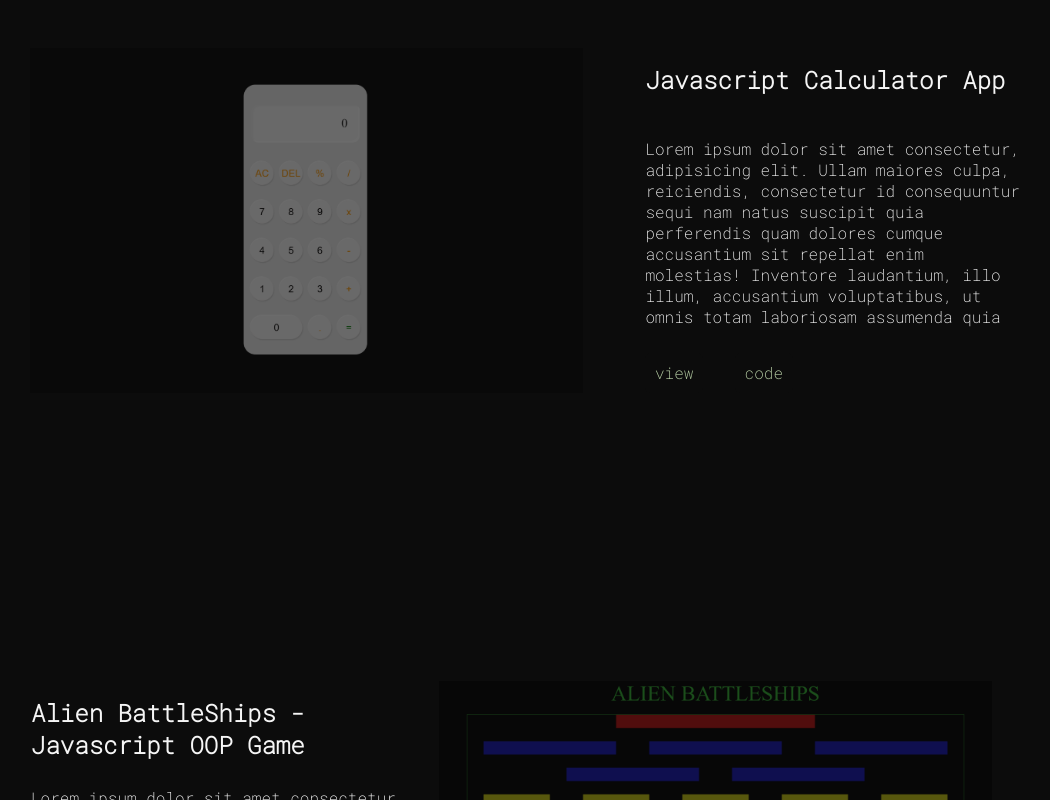
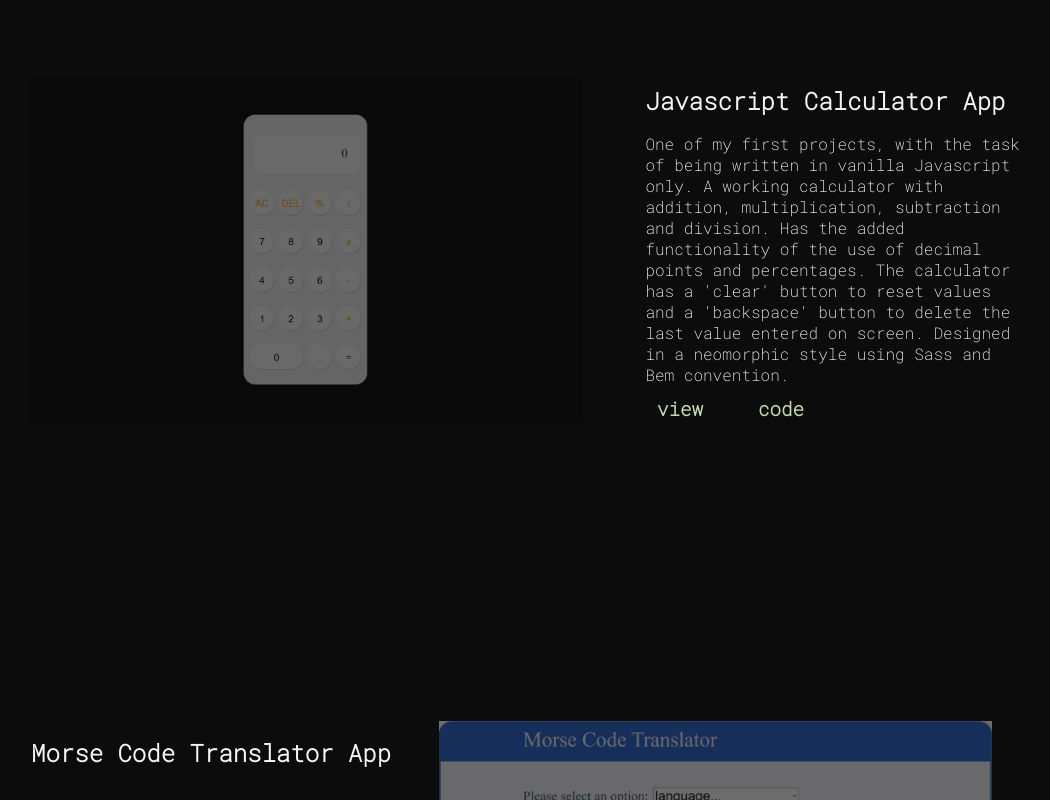
Before and after one commit to tonylubin/portfolio-react, a React (Create React App) app: page / in a window 1280 px wide. Shown: the part 3180-3980 px from the top of the page, without its empty margins (129-1179 px from the left). Built offline with nearby package versions, Linux system fonts and the light colour scheme.

Commit message:
extracted data to external file

```diff
--- a/src/Components/About/About.jsx
+++ b/src/Components/About/About.jsx
@@ -3,6 +3,7 @@ import styles from "./About.module.scss";
 import SectionHeader from "../SectionHeader/SectionHeader";
 
 const About = () => {
+
   return (
     <section className={styles.aboutSection} id="about">
       <SectionHeader heading="About" />
--- a/src/Components/Button/Button.module.scss
+++ b/src/Components/Button/Button.module.scss
@@ -6,13 +6,13 @@
   border: none;
   border-radius: 5px;
   padding: 0.6em;
-  font-size: 1rem;
+  font-size: 1.2rem;
+  font-weight: 700;
 }
 
 .baseBtn:hover {
     cursor: pointer;
     transform: scale(1.2);
-    font-weight: bold;
 }
 
 .iconBtn {
--- a/src/Components/ProjectCard/ProjectCard.jsx
+++ b/src/Components/ProjectCard/ProjectCard.jsx
@@ -18,10 +18,10 @@ const ProjectCard = (props) => {
         <h2 className={styles.projectContainerTitle}>{props.title}</h2>
         <p className={styles.textInfo}>{props.info}</p>
         <div className={styles.projectContainerBtnHolder}>
-          <a href="http://google.com" target="_blank" rel="noopener noreferrer">
+          <a href={props.projectViewUrl} target="_blank" rel="noopener noreferrer">
             <Button text="view" icon="fa-regular fa-eye" />
           </a>
-          <a href="http://bbc.com" target="_blank" rel="noopener noreferrer">
+          <a href={props.projectCodeUrl} target="_blank" rel="noopener noreferrer">
             <Button text="code" icon="fa-solid fa-code" />
           </a>
         </div>
--- a/src/Components/ProjectsShowcase/ProjectsShowcase.jsx
+++ b/src/Components/ProjectsShowcase/ProjectsShowcase.jsx
@@ -1,27 +1,32 @@
-import React from 'react';
-import ProjectCard from '../ProjectCard/ProjectCard';
-import SectionHeader from '../SectionHeader/SectionHeader';
-import styles from './ProjectsShowcase.module.scss';
-import punkBeersScreenshotImage from '../../assets/images/punkbeers-screenshot.png';
-import alienGameScreenshotImage from '../../assets/images/alienbattleships-screenshot.png';
-import jsCalcScreenshotimage from '../../assets/images/jscalculator-screenshot.png';
-import wheelOfFortuneScreenshotImage from '../../assets/images/wheeloffortune-screenshot.png';
-import morsecodeTranslatorScreenshotImage from '../../assets/images/morsecodetranslator-screenshot.png';
+import React from "react";
+import SectionHeader from "../SectionHeader/SectionHeader";
+import ProjectCard from "../ProjectCard/ProjectCard";
+import styles from "./ProjectsShowcase.module.scss";
+import cardData from "../../data.js";
 
 const ProjectsShowcase = () => {
 
-  const dummytext =  "Lorem ipsum dolor sit amet consectetur, adipisicing elit. Ullam maiores culpa, reiciendis, consectetur id consequuntur sequi nam natus suscipit quia perferendis quam dolores cumque accusantium sit repellat enim molestias! Inventore laudantium, illo illum, accusantium voluptatibus, ut omnis totam laboriosam assumenda quia";
+  const getProjects = cardData.map((data, index) => (
+
+    <ProjectCard
+      key={index}
+      title={data.title}
+      info={data.info}
+      imageUrl={data.imageUrl}
+      imageAlt={data.imageAlt}
+      isReversed={data.isReversed}
+      projectViewUrl={data.view}
+      projectCodeUrl={data.code}
+    />
+
+  ));
 
   return (
     <section className={styles.projectsDisplay} id="projects">
       <SectionHeader heading="Projects" />
-      <ProjectCard title="BrewDog Beer Finder App" info={dummytext} imageUrl={punkBeersScreenshotImage} imageAlt="Screenshot of a beer finder app using BrewDogs punk beers Api" isReversed={false} />
-      <ProjectCard title="Spin a Fortune - Javascript Quiz Game " info={dummytext} imageUrl={wheelOfFortuneScreenshotImage} imageAlt="Screenshot of a wheel of fortune type quiz game" isReversed={true} />
-      <ProjectCard title="Javascript Calculator App" info={dummytext} imageUrl={jsCalcScreenshotimage} imageAlt="Screenshot of a JS Calculator App" isReversed={false} />
-      <ProjectCard title="Alien BattleShips - Javascript OOP Game" info={dummytext} imageUrl={alienGameScreenshotImage} imageAlt="Screenshot of BattleShips OOP Game" isReversed={true} />
-      <ProjectCard title="Morse Code Translator App" info={dummytext} imageUrl={morsecodeTranslatorScreenshotImage} imageAlt="Screenshot of a Morse Code Translator" isReversed={false} />
+      {getProjects}
     </section>
-  )
-}
+  );
+};
 
 export default ProjectsShowcase;
--- a/src/data.js
+++ b/src/data.js
@@ -1,5 +1,56 @@
-const projectGithubUrls = {
-    calculator: "https://github.com/tonylubin/nology-coursework/tree/main/03-Javascript%20Fundamentals/calculator%20project"
-}
+import quizImg from './assets/images/wheeloffortune-screenshot.png';
+import beerImg from './assets/images/punkbeers-screenshot.png';
+import calcImg from './assets/images/jscalculator-screenshot.png';
+import translatorImg from './assets/images/morsecodetranslator-screenshot.png';
+import battleshipsImg from './assets/images/alienbattleships-screenshot.png';
 
-export default projectGithubUrls;
+const projectInfo = [
+
+    {
+        code: "https://github.com/tonylubin/Beer-Finder---Punk-Api---React",
+        view: "",
+        title: "BrewDog Beer Finder App",
+        info: "Built a beer finder application with REACT, that uses an external Api. Has the functionality of being able to search the Punk Api beer catalogue by name/letter, with the added feature of filters. The project demonstrates the ability to build an app in React, with the use of hooks such as useState and useEffect, and being able to leverage an external Api and its documentation to display the info and amend the fetch search queries.",
+        imageUrl: beerImg,
+        imageAlt: "Screenshot of a beer finder app using BrewDogs punk beers Api",
+        isReversed: false
+    },
+    {
+        code: "https://github.com/tonylubin/JS---Quiz-Game.git",
+        view: "https://tonylubin.github.io/JS---Quiz-Game",
+        title: "Spin a Fortune - Javascript Quiz Game ",
+        imageAlt: "Screenshot of a wheel of fortune type quiz game",
+        info: "Lorem ipsum dolor sit amet consectetur, adipisicing elit. Ullam maiores culpa, reiciendis, consectetur id consequuntur sequi nam natus suscipit quia perferendis quam dolores cumque accusantium sit repellat enim molestias! Inventore laudantium, illo illum, accusantium voluptatibus, ut omnis totam laboriosam assumenda quia",
+        imageUrl: quizImg,
+        isReversed: true
+    },
+    {
+        code: "https://github.com/tonylubin/JS---Calculator",
+        view: "https://tonylubin.github.io/JS---Calculator",
+        title: "Javascript Calculator App",
+        imageAlt: "Screenshot of a JS Calculator App",
+        info: "One of my first projects, with the task of being written in vanilla Javascript only. A working calculator with addition, multiplication, subtraction and division. Has the added functionality of the use of decimal points and percentages. The calculator has a 'clear' button to reset values and a 'backspace' button to delete the last value entered on screen. Designed in a neomorphic style using Sass and Bem convention.",
+        imageUrl: calcImg,
+        isReversed: false
+    },
+    {
+        code: "https://github.com/tonylubin/JS---Morse-Code-Translator",
+        view: "https://tonylubin.github.io/JS---Morse-Code-Translator",
+        title: "Morse Code Translator App",
+        imageAlt: "Screenshot of a Morse Code Translator",
+        info: "Lorem ipsum dolor sit amet consectetur, adipisicing elit. Ullam maiores culpa, reiciendis, consectetur id consequuntur sequi nam natus suscipit quia perferendis quam dolores cumque accusantium sit repellat enim molestias! Inventore laudantium, illo illum, accusantium voluptatibus, ut omnis totam laboriosam assumenda quia",
+        imageUrl: translatorImg,
+        isReversed: true
+    },
+    {
+        code: "https://github.com/tonylubin/JS---Aliens-Game-OOP",
+        view: "https://tonylubin.github.io/JS---Aliens-Game-OOP",
+        title: "Alien BattleShips - Javascript OOP Game",
+        imageAlt: "Screenshot of BattleShips OOP Game",
+        info: "Lorem ipsum dolor sit amet consectetur, adipisicing elit. Ullam maiores culpa, reiciendis, consectetur id consequuntur sequi nam natus suscipit quia perferendis quam dolores cumque accusantium sit repellat enim molestias! Inventore laudantium, illo illum, accusantium voluptatibus, ut omnis totam laboriosam assumenda quia",
+        imageUrl: battleshipsImg,
+        isReversed: false
+    }
+];
+
+export default projectInfo;
```
Also changed, not shown: src/Components/SkillsTechList/SkillsTechList.jsx (added, +24 -0 lines), src/Components/SkillsTechList/SkillsTechList.module.scss (added, +18 -0 lines).
